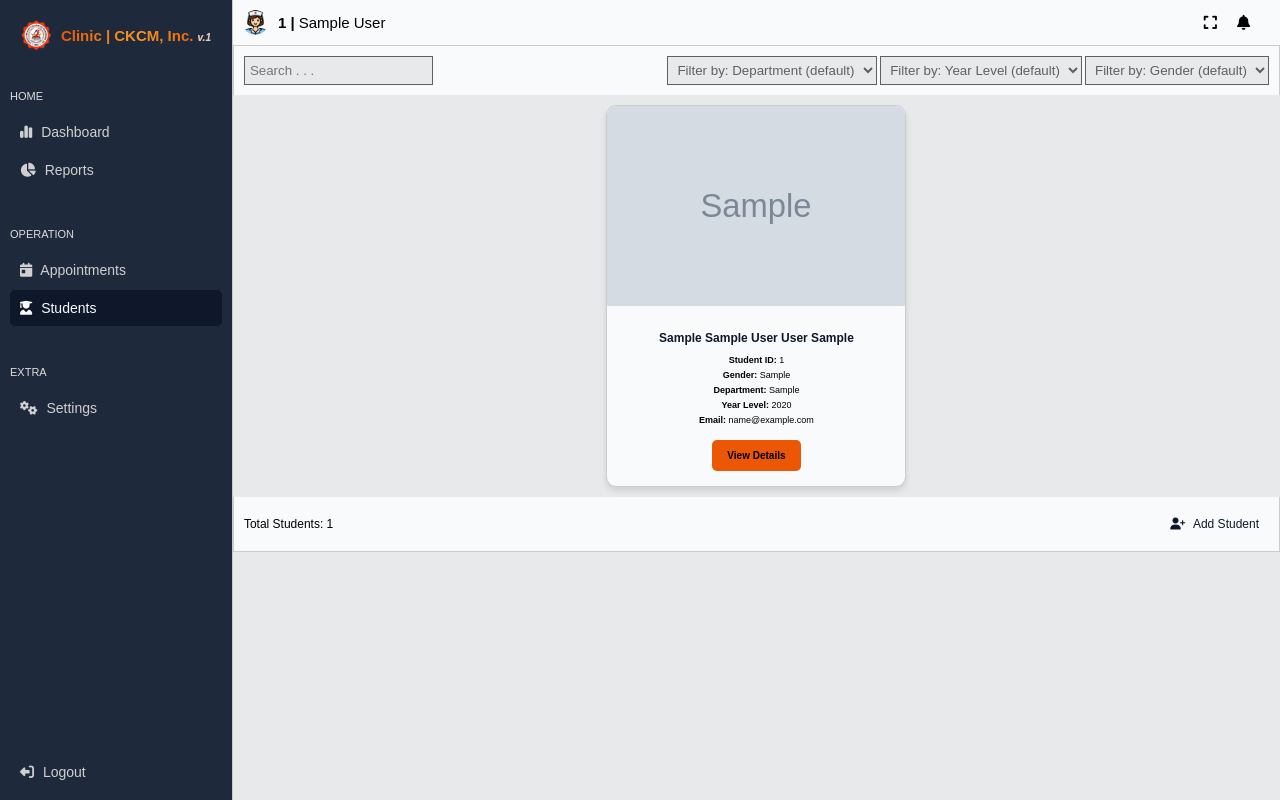
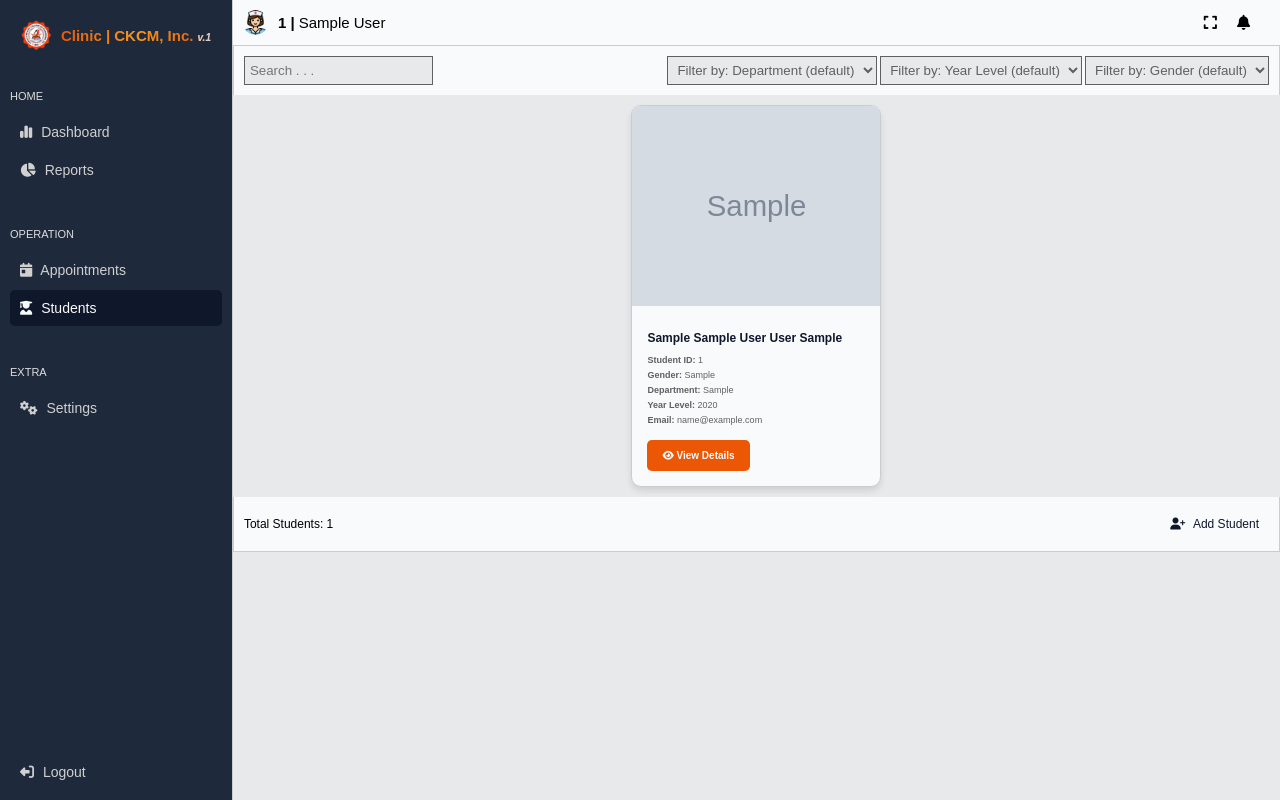
Before and after one commit to Faithan/CKCMCLinic, a PHP site: page /admin/students.php in a window 1280 px wide. Run offline with PHP 8.4, Linux system fonts and the light colour scheme; the visitor is signed in with stand-in values (Sample User, id 1); tables that the repository leaves empty or names only in its code hold one stand-in row (values such as "Sample post"); grey boxes marked "Sample" are stand-in pictures.

Commit message:
small design improvement for students.php

```diff
--- a/admin/students.php
+++ b/admin/students.php
@@ -92,7 +92,7 @@ $result = $conn->query($sql);
                                 <p><strong>Department:</strong> {$row['department']}</p>
                                 <p><strong>Year Level:</strong> {$row['year_level']}</p>
                                 <p><strong>Email:</strong> {$row['email']}</p>
-                                <a href='view_student.php?student_id={$row['student_id']}' class='action-btn'>View Details</a>
+                                <a href='view_student.php?student_id={$row['student_id']}' class='action-btn'><i class='fa-solid fa-eye'></i> View Details</a>
                             </div>
                         </div>";
                     }
@@ -190,7 +190,7 @@ $result = $conn->query($sql);
     .search-container select {
         padding: 5px;
         background-color: #E7E9EB;
-        border: 1px solid ;
+        border: 1px solid;
         color: var(--text-color2);
     }
 
@@ -251,7 +251,7 @@ $result = $conn->query($sql);
         background-color: var(--color4);
         border: 1px solid var(--border-color);
         border-radius: 10px;
-        width: 300px;
+        width: 250px;
         box-shadow: 0 4px 6px rgba(0, 0, 0, 0.1);
         transition: transform 0.3s ease, box-shadow 0.3s ease;
         overflow: hidden;
@@ -278,7 +278,7 @@ $result = $conn->query($sql);
     /* Card Content Section */
     .card-content {
         padding: 15px;
-        text-align: center;
+        text-align: start;
     }
 
     .card-content h3 {
@@ -289,8 +289,9 @@ $result = $conn->query($sql);
 
     .card-content p {
         margin: 5px 0;
-        font-size: 0.9rem;
-        color: var(--text-secondary);
+        font-size: .9rem;
+        color: var(--text-color2);
+
     }
 
     .card-content .action-btn {
@@ -298,7 +299,7 @@ $result = $conn->query($sql);
         margin-top: 10px;
         padding: 10px 15px;
         background-color: var(--color1);
-        color: var(--text-light);
+        color: var(--color4);
         border-radius: 5px;
         text-decoration: none;
         font-weight: bold;
@@ -306,7 +307,7 @@ $result = $conn->query($sql);
     }
 
     .card-content .action-btn:hover {
-        background-color: var(--hover-color);
+        background-color: var(--color1b);
         transform: translateY(-2px);
     }
 </style>
```
Also changed, not shown: student_pic/1736042625_472276427_1261371525169409_7688329182028481839_n.jpg (added), student_pic/1736043069_472357174_472739102233227_4650933974427041552_n.jpg (added), student_pic/1736043373_467478326_1267170528004242_1852056616610060103_n.jpg (added).
